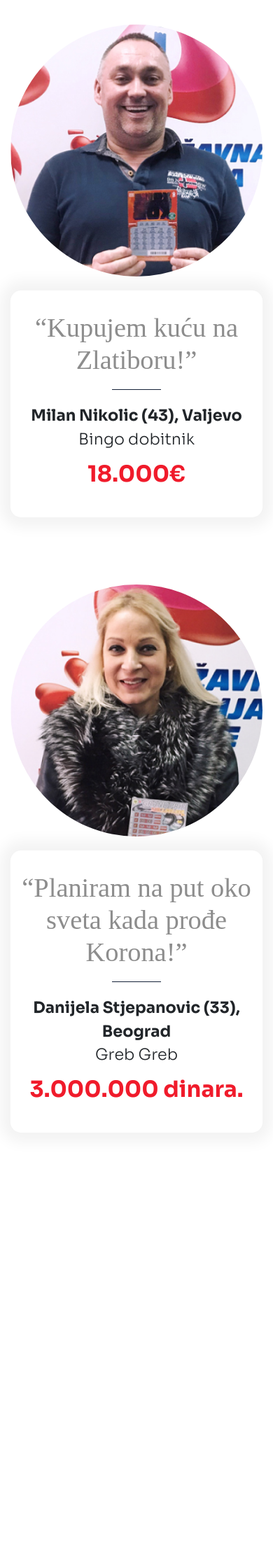
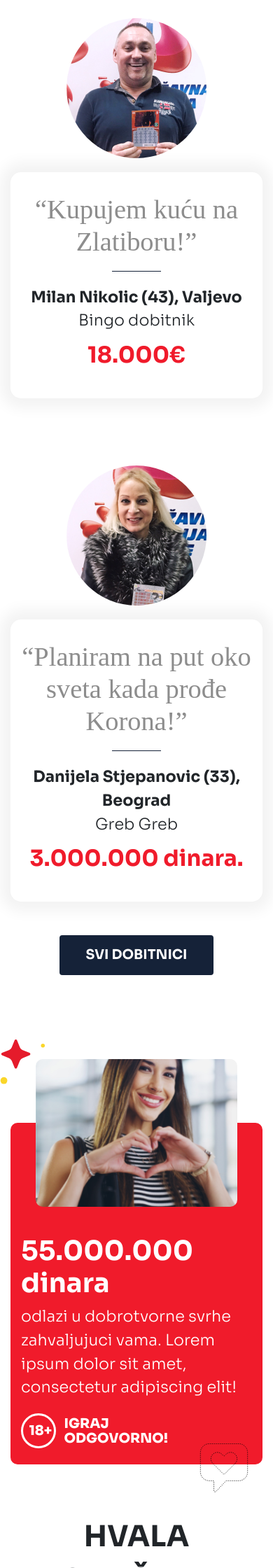
Before and after one commit to millan89/redesign, a PHP site: page / in a window 390 px wide. Shown: the part 3480-5720 px from the top of the page at 70% size. Before the commit the page ends 5048 px from the top, so only its background shows below. Run offline with PHP 8.4, Linux system fonts and the light colour scheme; some libraries are stand-ins or nearby versions; some web fonts are replaced.

Commit message:
radio na home ostalim sekcijama

```diff
--- a/css/style.css
+++ b/css/style.css
@@ -48,15 +48,21 @@ style.css
     color: var(--brand-dark-blue-1);
 }
 
+.color-white {
+    color: var(--brand-white) !important;
+}
+
 p {
     font-weight: 300;
+    font-size: 1.2rem;
 }
 
 p strong {
     font-weight: 700;
 }
 
-p.lg {
+p.lg,
+a.lg {
     font-size: 1.4rem;
 }
 
@@ -83,8 +89,9 @@ img {
     border-width: 2px;
 }
 
-.btn.lg {
+.btn.btn-lgg {
     font-size: 1.2rem;
+    padding: 0.75rem 2.25rem;
 }
 
 .btn.focus,
@@ -1218,6 +1225,16 @@ header .btn {
     top: 0;
 }
 
+.brzo-lako:after {
+    position: absolute;
+    content: "";
+    width: 200px;
+    height: 140px;
+    background: url(../images/crvene-tackice.svg) no-repeat left center / cover;
+    left: 84%;
+    top: 30%;
+}
+
 .brzo-lako__text {
     padding: 100px 60px 60px;
 }
@@ -1304,10 +1321,154 @@ header .btn {
 }
 
 
+/* CHARITY */
+.charity {
+    margin-top: 120px;
+}
+
+.charity > .container {
+    position: relative;
+}
+
+.charity > .container:after {
+    content: "";
+    position: absolute;
+    top: -50px;
+    left: -20px;
+    width: 90px;
+    height: 90px;
+    background: url(../images/zvezdica-tackice.svg) no-repeat;
+}
+
+.charity>.container:before {
+   content: "";
+   position: absolute;
+   top: -50px;
+   left: 94%;
+   width: 200px;
+   height: 140px;
+   background: url(../images/plave-tackice2.svg) no-repeat top left / 900px;
+   z-index: 1;
+}
+
+.charity-text {
+    background: var(--brand-red);
+    padding: 60px 100px;
+    color: var(--brand-white);
+    border-radius: 10px;
+    position: relative;
+}
+
+.charity-text::after {
+    content: "";
+    position: absolute;
+    bottom: 0;
+    left: 60%;
+    background: url(../images/isprekidano-srce.svg) no-repeat center / cover;
+    width: 170px;
+    height: 170px;
+    transform: translateY(90px);
+}
+
+.charity-media img {
+    max-width: 430px;
+    position: relative;
+    z-index: 1;
+    border-radius: 10px;
+    margin-top: 70px;
+}
+
+.charity-text__18 {
+    display: flex;
+    align-items: center;
+    margin-top: 20px;
+}
+
+.charity-text__18-text {
+    font-weight: 800;
+    font-size: 1.2rem;
+    line-height: 1.1;
+}
+
+.eighteen {
+    font-weight: 800;
+    font-size: 1.2rem;
+    padding: 0.6em;
+    position: relative;
+    height: 50px;
+    width: 50px;
+    display: inline-block;
+    margin-right: .6em;
+}
+
+.eighteen::after {
+    position: absolute;
+    border: 3px solid currentColor;
+    border-radius: 50%;
+    content: "";
+    width: 100%;
+    height: 100%;
+    top: 0;
+    left: 0;
+}
+
+
+/* GREB */
+.greb {
+    background-color: var(--brand-pink);
+    margin-top: 90px;
+    margin-bottom: 110px;
+}
+
+.greb__text {
+    padding: 50px 0 70px;
+}
+
+.greb__media img {
+    display: block;
+    margin: auto;
+}
+
+
+/* PRE FOOTER */
+.pre-footer {
+    margin-top: 110px;
+}
+
+.pre-footer-col {
+    background-color: var(--brand-dark-blue-2);
+    padding-top: 80px;
+    padding-bottom: 80px;
+    transition: background .1s ease;
+}
+
+.pre-footer-col:hover {
+    background-color: #4c8eff;
+}
+
+.pre-footer-col:hover svg circle {
+    fill: #fff;
+}
+
+.pre-footer-col:hover svg .cta-hov {
+    fill: var(--brand-dark-gray);
+}
+
+
 
 
 /* Large devices (desktops, less than 1200px) */
 @media (max-width: 1199.98px) {
+
+    .h1-lg {
+        font-size: 2.6rem;
+    }
+
+    .charity-media img {
+        max-width: 370px;
+        display: block;
+        margin: 0 auto -120px;
+    }
 
 }
 
@@ -1319,7 +1480,8 @@ header .btn {
         padding: 0;
     }
 
-    .brzo-lako:before {
+    .brzo-lako:before,
+    .brzo-lako:after {
         content: none;
     }
 
@@ -1337,6 +1499,44 @@ header .btn {
 
     .winners--right-img .row {
         flex-direction: column-reverse;
+    }
+
+    .winners-media img {
+        width: 200px;
+    }
+
+    .charity>.container::before {
+        content: none;
+    }
+
+    .charity-text {
+        padding: 160px 15px 15px;
+    }
+
+    .charity-media img {
+        max-width: 80%;
+        display: block;
+        margin: 0 auto -120px;
+    }
+
+    .charity-text::after {
+        left: 75%;
+        width: 70px;
+        height: 70px;
+        transform: translateY(40px);
+    }
+
+    .greb {
+        text-align: center;
+    }
+
+    .img-xs {
+        width: 300px;
+        max-width: 100%;
+    }
+
+    .text-center-mob {
+        text-align: center;
     }
 
 }
@@ -1430,4 +1630,9 @@ header .btn {
         margin-right: 1.333%;
     }
 
-}
+    .pre-footer-col {
+        padding-top: 50px;
+        padding-bottom: 50px;
+    }
+
+}
--- a/index.html
+++ b/index.html
@@ -769,7 +769,7 @@
                         <p class="h1"><strong>Brzo i lako<span class="color-blue">.</span></strong></p>
                         <p class="lg">Registruj se i igraj svoje omiljene igre<br>
                             onlajn uz našu registracionu karticu.</p>
-                        <a href="#" class="btn btn-primary mt-3 lg"><strong>REGISTRUJ SE</strong></a>
+                        <a href="#" class="btn btn-primary mt-3 btn-lgg"><strong>REGISTRUJ SE</strong></a>
                         <a href="#" class="text-right text-right-mob d-block mt-4">Potrebna vam je pomoć →</a>
                     </div>
                 </div>
@@ -796,7 +796,7 @@
                         <img src="images/dobitnik.jpg">
                     </div>
                 </div>
-                <div class="col-md-12 col-lg-6 offset-md-1">
+                <div class="col-md-12 col-lg-6 offset-lg-1">
                     <div class="winners-text">
                         <p class="winners-text__quote">“Kupujem kuću na Zlatiboru!”</p>
                         <p class="lg winners-text__name"><strong>Milan Nikolic (43), Valjevo</strong>
@@ -828,9 +828,194 @@
                     </div>
                 </div>
             </div>
+            <div class="row mt-5">
+                <div class="col-md-12 text-center">
+                    <a href="#" class="btn btn-secondary btn-lgg"><strong>SVI DOBITNICI</strong></a>
+                </div>
+            </div>
         </div>
     </div>
     <!-- WINNERS -->
+
+    <!-- CHARITY -->
+    <div class="charity">
+        <div class="container">
+            <div class="row">
+                <div class="col-md-12 col-lg-4">
+                    <div class="charity-media">
+                        <img src="images/Riba-srce.jpg">
+                    </div>
+                </div>
+                <div class="col-md-12 col-lg-8">
+                    <div class="charity-text">
+                        <p class="h1 charity-text__price"><strong>55.000.000 dinara</strong></p>
+                        <p class="lg charity-text__text">odlazi u dobrotvorne svrhe zahvaljujuci vama. Lorem
+                            ipsum dolor sit amet, consectetur adipiscing elit!</p>
+                        <p class="charity-text__18 d-flex">
+                            <span class="eighteen">18+</span>
+                            <span class="charity-text__18-text">IGRAJ <br>ODGOVORNO!</span>
+                        </p>
+                    </div>
+                </div>
+                <div class="col-md-12 text-center mt-5 pt-4">
+                    <p class="h1-lg"><strong>HVALA IGRAČIMA!</strong></p>
+                </div>
+            </div>
+        </div>
+    </div>
+    <!-- CHARITY -->
+
+
+    <!-- GREB -->
+    <div class="greb">
+        <div class="container">
+            <div class="row align-items-end">
+                <div class="col-md-12 col-lg-6 offset-lg-1">
+                    <div class="greb__text">
+                        <img src="images/greb-logo.svg" alt="" width="140">
+                        <p class="h1"><strong>Ako želiš brzu zabavu i laki keš!</strong></p>
+                        <a href="#" class="btn btn-secondary mt-3 btn-lgg"><strong>SAZNAJ VIŠE</strong></a>
+                    </div>
+                </div>
+                <div class="col-md-12 col-lg-5">
+                    <div class="greb__media">
+                        <img src="images/greb-greb-srecko.png" class="img-xs">
+                    </div>
+                </div>
+            </div>
+        </div>
+    </div>
+    <!-- GREB -->
+
+
+    <!-- SECTION -->
+    <div class="container">
+        <div class="row align-items-center">
+            <div class="col-md-12 col-lg-4 offset-lg-1">
+                <img class="d-block m-auto img-xs" src="images/Pomoc-igracima.png">
+            </div>
+            <div class="col-md-12 col-lg-6 offset-lg-1">
+                <div class="pt-5 text-center-mob">
+                    <p class="h1 mb-4"><strong>Tu smo za vas<span class="color-yellow">.</span></strong></p>
+                    <p class="mb-4">Kako da igram online?<br>
+                        Kako da proverim rezultate?<br>
+                        Kako da se registrujem?<br>
+                        Kako do svog dobitka?</p>
+                    <a href="#" class="btn btn-outline-dark mt-3 btn-lgg"><strong>POMOĆ IGRAČIMA</strong></a>
+                </div>
+            </div>
+        </div>
+    </div>
+    <!-- SECTION -->
+
+
+    <!-- PRE-FOOTER -->
+    <div class="container-fluid pre-footer">
+        <div class="row align-items-center">
+            <div class="col-sm-12 col-lg-6 pre-footer-col">
+                <div class="row justify-content-end align-items-center">
+                    <div class="col-4 col-sm-2">
+                        <div class="cta">
+                            <?xml version="1.0" encoding="utf-8"?>
+                            <!-- Generator: Adobe Illustrator 24.3.0, SVG Export Plug-In . SVG Version: 6.00 Build 0)  -->
+                            <svg version="1.1" id="Layer_1" xmlns="http://www.w3.org/2000/svg"
+                                xmlns:xlink="http://www.w3.org/1999/xlink" x="0px" y="0px" viewBox="0 0 74 74"
+                                enable-background="new 0 0 74 74" xml:space="preserve" width="100%" class="d-block
+                                m-auto">
+                                <g>
+                                    <circle fill="#152238" cx="37" cy="37" r="37" />
+                                    <g id="XMLID_1321_">
+                                        <g id="XMLID_396_">
+                                            <path id="XMLID_429_" fill="#FFFFFF" class="cta-hov" d="M57.41,29.96l1.23,2.12c0.06,0.11,0.05,0.22,0.04,0.27s-0.06,0.15-0.17,0.22l-3.24,1.87
+                    c-0.17,0.1-0.39,0.04-0.49-0.13l-6.52-11.29c-0.1-0.17-0.04-0.39,0.13-0.49l3.24-1.87c0.17-0.1,0.39-0.04,0.49,0.13l1.16,2.01
+                    L57.41,29.96z M54.87,21.88l-1.16-2.01c-0.61-1.05-1.95-1.41-3-0.8l-3.24,1.87c-0.49,0.28-0.83,0.73-0.99,1.23h-9.19
+                    c-1.29,0-2.5,0.5-3.41,1.41l-0.94,0.94c-0.83-0.2-1.67-0.3-2.52-0.3h-2.85c-0.14-0.55-0.5-1.05-1.03-1.35l-3.24-1.87
+                    c-0.51-0.29-1.1-0.37-1.67-0.22c-0.57,0.15-1.04,0.52-1.33,1.02L13.77,33.1c-0.29,0.51-0.37,1.1-0.22,1.67s0.52,1.04,1.02,1.33
+                    l3.24,1.87c0.35,0.2,0.72,0.29,1.09,0.29c0.14,0,0.27-0.01,0.4-0.04l2.65,2.65c-0.04,0.21-0.06,0.42-0.06,0.64
+                    c0,0.88,0.34,1.71,0.97,2.34c0.6,0.6,1.37,0.92,2.15,0.96c-0.01,0.12-0.02,0.23-0.02,0.35c0,0.88,0.34,1.71,0.97,2.34
+                    c0.62,0.62,1.45,0.97,2.34,0.97c0.02,0,0.05,0,0.07,0c0,0.02,0,0.05,0,0.07c0,0.88,0.34,1.71,0.97,2.34
+                    c0.62,0.62,1.45,0.97,2.34,0.97c0.02,0,0.05,0,0.07,0c0,0.02,0,0.05,0,0.07c0,0.88,0.34,1.71,0.97,2.34
+                    c0.62,0.62,1.45,0.97,2.34,0.97c0.88,0,1.71-0.34,2.34-0.97l1.31-1.31c0.38-0.38,0.65-0.84,0.81-1.32
+                    c0.58,0.43,1.27,0.64,1.96,0.64c0.85,0,1.69-0.32,2.34-0.97c0.39-0.39,0.66-0.85,0.82-1.36c0.53,0.35,1.15,0.53,1.8,0.53
+                    c0.88,0,1.71-0.34,2.34-0.97c0.46-0.46,0.77-1.04,0.9-1.67c0.33,0.11,0.68,0.17,1.04,0.17c0.88,0,1.71-0.34,2.34-0.97
+                    c1.29-1.29,1.29-3.39,0-4.68l-2.14-2.14l3.92-3.92c0.09,0.01,0.17,0.02,0.26,0.02c0.37,0,0.75-0.09,1.09-0.29l3.24-1.87
+                    c0.51-0.29,0.87-0.77,1.02-1.33c0.15-0.57,0.07-1.16-0.22-1.67l0,0l-1.23-2.12L54.87,21.88z M15.49,34.51
+                    c-0.11-0.06-0.15-0.16-0.17-0.22c-0.01-0.05-0.03-0.16,0.04-0.27l6.52-11.29c0.06-0.11,0.16-0.15,0.22-0.17
+                    c0.02-0.01,0.06-0.01,0.09-0.01c0.05,0,0.11,0.01,0.18,0.05l3.24,1.87c0.17,0.1,0.23,0.32,0.13,0.49l-6.52,11.29
+                    c-0.1,0.17-0.32,0.23-0.49,0.13L15.49,34.51z M23.74,41.52c0-0.39,0.15-0.76,0.43-1.04l0.79-0.79c0.29-0.29,0.66-0.43,1.04-0.43
+                    c0.38,0,0.75,0.14,1.04,0.43c0.28,0.28,0.43,0.65,0.43,1.04c0,0.39-0.15,0.76-0.43,1.04l-0.79,0.79c-0.57,0.57-1.5,0.57-2.08,0
+                    C23.89,42.28,23.74,41.92,23.74,41.52L23.74,41.52z M28.31,46.64c-0.39,0-0.76-0.15-1.04-0.43c-0.28-0.28-0.43-0.65-0.43-1.04
+                    c0-0.39,0.15-0.76,0.43-1.04l1.31-1.31c0.29-0.29,0.66-0.43,1.04-0.43c0.38,0,0.75,0.14,1.04,0.43c0.28,0.28,0.43,0.65,0.43,1.04
+                    s-0.15,0.76-0.43,1.04l-1.31,1.31C29.07,46.49,28.71,46.64,28.31,46.64z M31.69,50.01c-0.39,0-0.76-0.15-1.04-0.43
+                    c-0.28-0.28-0.43-0.65-0.43-1.04s0.15-0.76,0.43-1.04l1.31-1.31c0.29-0.29,0.66-0.43,1.04-0.43s0.75,0.14,1.04,0.43
+                    c0.28,0.28,0.43,0.65,0.43,1.04c0,0.39-0.15,0.76-0.43,1.04l-1.31,1.31C32.45,49.86,32.08,50.01,31.69,50.01z M37.41,51.65
+                    l-1.31,1.31c-0.28,0.28-0.65,0.43-1.04,0.43s-0.76-0.15-1.04-0.43c-0.28-0.28-0.43-0.65-0.43-1.04c0-0.39,0.15-0.76,0.43-1.04
+                    l1.31-1.31c0.29-0.29,0.66-0.43,1.04-0.43c0.38,0,0.75,0.14,1.04,0.43C37.98,50.15,37.98,51.08,37.41,51.65z M51.76,45.75
+                    c-0.28,0.28-0.65,0.43-1.04,0.43c-0.39,0-0.76-0.15-1.04-0.43l-8.77-8.77c-0.36-0.36-0.94-0.36-1.3,0c-0.36,0.36-0.36,0.94,0,1.3
+                    l7.87,7.87c0.28,0.28,0.43,0.65,0.43,1.04s-0.15,0.76-0.43,1.04c-0.28,0.28-0.65,0.43-1.04,0.43s-0.76-0.15-1.04-0.43l-9.45-9.45
+                    c-0.36-0.36-0.94-0.36-1.3,0c-0.36,0.36-0.36,0.94,0,1.3l7.87,7.87c0.28,0.28,0.43,0.65,0.43,1.04s-0.15,0.76-0.43,1.04
+                    c-0.57,0.57-1.5,0.57-2.08,0l-1.73-1.73c0,0-0.01,0-0.01-0.01c-0.66-0.66-1.53-0.98-2.4-0.96c0-0.02,0-0.05,0-0.07
+                    c0-0.88-0.34-1.71-0.97-2.34c-0.66-0.66-1.54-0.98-2.41-0.97c0-0.02,0-0.05,0-0.07c0-0.88-0.34-1.71-0.97-2.34
+                    c-0.72-0.72-1.7-1.04-2.65-0.95c-0.04-0.82-0.38-1.59-0.96-2.18c-1.29-1.29-3.39-1.29-4.68,0l-0.79,0.79c0,0,0,0,0,0l-2.04-2.04
+                    l6.4-11.08h3.19c0.31,0,0.62,0.02,0.93,0.05l-1.05,1.05c-0.62,0.62-0.97,1.45-0.97,2.34c0,0.88,0.34,1.71,0.97,2.34
+                    c0.64,0.64,1.49,0.97,2.34,0.97c0.85,0,1.69-0.32,2.34-0.97l2.48-2.48l14.31,14.31C52.33,44.24,52.33,45.17,51.76,45.75
+                    L51.76,45.75z M42.93,32.24c1.34-0.97,2.16-2.53,2.16-4.23c0-0.51-0.41-0.92-0.92-0.92c-0.51,0-0.92,0.41-0.92,0.92
+                    c0,1.2-0.63,2.3-1.65,2.9l-3.5-3.5c-0.36-0.36-0.94-0.37-1.3-0.01l-3.14,3.14c-0.57,0.57-1.5,0.57-2.08,0
+                    c-0.28-0.28-0.43-0.65-0.43-1.04c0-0.39,0.15-0.76,0.43-1.04l3.58-3.58c0.56-0.56,1.32-0.88,2.12-0.88h9.42l6.48,11.22
+                    c0.02,0.03,0.03,0.05,0.05,0.08l-3.62,3.62L42.93,32.24z" />
+                                        </g>
+                                    </g>
+                                </g>
+                            </svg>
+                        </div>
+                    </div>
+                    <div class="col-8 col-sm-6">
+                        <h2 class="color-white"><strong>Postani naš partner</strong></h2>
+                        <a class="lg color-white" href="#">Saznaj više <i class="fas fa-long-arrow-alt-right"></i></a>
+                    </div>
+                </div>
+            </div>
+            <div class="col-sm-12 col-lg-6 pre-footer-col">
+                <div class="row justify-content-start align-items-center">
+                    <div class="col-4 col-sm-2 offset-lg-1">
+                        <div class="cta">
+                            <?xml version="1.0" encoding="utf-8"?>
+                            <!-- Generator: Adobe Illustrator 24.3.0, SVG Export Plug-In . SVG Version: 6.00 Build 0)  -->
+                            <svg version="1.1" id="Layer_1" xmlns="http://www.w3.org/2000/svg"
+                                xmlns:xlink="http://www.w3.org/1999/xlink" x="0px" y="0px" viewBox="0 0 74 74"
+                                enable-background="new 0 0 74 74" xml:space="preserve" width="100%" class="d-block
+                                m-auto">
+                                <g>
+                                    <circle fill="#152238" cx="37" cy="37" r="37" />
+                                    <g>
+                                        <path fill="#FFFFFF" class="cta-hov" d="M56.42,52.8H55.8V33.96c1.72-1.13,2.74-3.02,2.74-5.07c0-0.13-0.03-0.26-0.1-0.38l-5.09-8.9
+			c-0.38-0.66-1.09-1.07-1.85-1.07H21.58c-0.76,0-1.47,0.41-1.85,1.07l-5.09,8.9c-0.07,0.11-0.1,0.25-0.1,0.38
+			c0,2.05,1.02,3.94,2.74,5.07V52.8h-0.61c-0.42,0-0.76,0.34-0.76,0.76c0,0.42,0.34,0.76,0.76,0.76h39.75
+			c0.42,0,0.76-0.34,0.76-0.76C57.17,53.14,56.83,52.8,56.42,52.8z M50.86,50.9v1.91h-6.7V50.9H50.86z M50.86,37.88v11.5h-6.7v-11.5
+			H50.86z M16.61,28.13l4.44-7.77c0.11-0.19,0.31-0.31,0.53-0.31h29.93c0.22,0,0.42,0.12,0.53,0.31l4.44,7.77H16.61z M56.96,29.65
+			c-0.37,2.17-2.27,3.79-4.49,3.79c-2.22,0-4.12-1.62-4.49-3.79H56.96z M51.62,36.36H43.4c-0.42,0-0.76,0.34-0.76,0.76V52.8H18.8
+			V34.69c0.59,0.18,1.2,0.28,1.81,0.28c2.22,0,4.24-1.19,5.31-3.13c1.07,1.94,3.09,3.13,5.31,3.13c2.22,0,4.24-1.19,5.31-3.13
+			c1.07,1.94,3.09,3.13,5.31,3.13s4.24-1.19,5.31-3.13c1.07,1.94,3.09,3.13,5.31,3.13c0.61,0,1.22-0.09,1.81-0.28V52.8h-1.91V37.12
+			C52.38,36.7,52.04,36.36,51.62,36.36z M31.23,33.44c-2.22,0-4.12-1.62-4.49-3.79h8.97C35.35,31.82,33.45,33.44,31.23,33.44z
+			 M41.85,33.44c-2.22,0-4.12-1.62-4.49-3.79h8.97C45.97,31.82,44.07,33.44,41.85,33.44z M25.1,29.65
+			c-0.37,2.17-2.27,3.79-4.49,3.79c-2.22,0-4.12-1.62-4.49-3.79H25.1z" />
+                                        <path fill="#FFFFFF" class="cta-hov"
+                                            d="M39.97,36.36h-18.5c-0.42,0-0.76,0.34-0.76,0.76v13.02c0,0.42,0.34,0.76,0.76,0.76h18.5
+			c0.42,0,0.76-0.34,0.76-0.76V37.12C40.73,36.7,40.39,36.36,39.97,36.36z M39.21,37.88v11.5H22.23v-11.5H39.21z" />
+                                    </g>
+                                </g>
+                            </svg>
+                        </div>
+                    </div>
+                    <div class="col-8 col-sm-6">
+                        <h2 class="color-white"><strong>Prodajna mesta</strong></h2>
+                        <a class="lg color-white" href="#">Saznaj više <i class="fas fa-long-arrow-alt-right"></i></a>
+                    </div>
+                </div>
+            </div>
+        </div>
+    </div>
+    <!-- PRE-FOOTER -->
 
 <br><br><br><br><br><br><br><br><br><br><br><br>
 
```
Also changed, not shown: images/Pomoc-igracima.png (added), images/Riba-srce.jpg (added), images/Rukovanje ikonica-01.svg (added), images/crvene-tackice.svg (added), images/greb-greb-srecko.png (added), images/greb-logo.svg (added), images/isprekidano-srce.svg (added), images/plave-tackice2.svg (added), images/zvezdica-tackice.svg (added).
